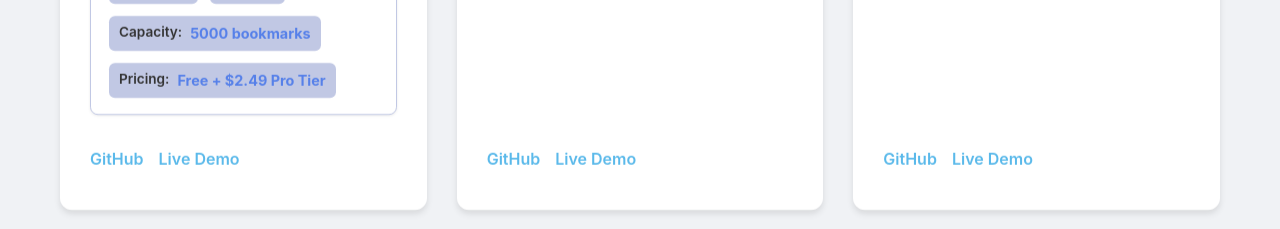
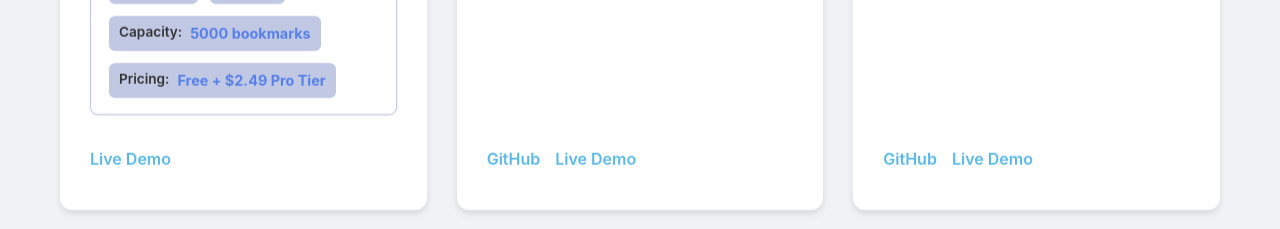
Before and after one commit to VisedFeline121/portfolio_site, a React (Vite) app in the folder portfolio-app/: page / in a window 1280 px wide. Shown: the part 3260-3489 px from the top of the page. Built offline with nearby package versions, Linux system fonts and the light colour scheme.

Commit message:
made project's github link optional and removed github link from pdfbookmark manager project card

```diff
--- a/portfolio-app/src/components/sections/Projects/Projects.tsx
+++ b/portfolio-app/src/components/sections/Projects/Projects.tsx
@@ -90,6 +90,7 @@ const Projects: React.FC = () => {
                                 )}
                                 <div className="project-spacer"></div>
                                 <div className="project-links">
+                                    {project.githubUrl && (
                                         <a
                                             href={project.githubUrl}
                                             target="_blank"
@@ -98,6 +99,7 @@ const Projects: React.FC = () => {
                                         >
                                             GitHub
                                         </a>
+                                    )}
                                     {project.liveUrl && (
                                         <a
                                             href={project.liveUrl}
--- a/portfolio-app/src/data/projects.ts
+++ b/portfolio-app/src/data/projects.ts
@@ -25,7 +25,6 @@ export const projects: Project[] = [
             "Adobe Premiere Pro":
                 "Learned video editing and rendering for the extension's demo video",
         },
-        githubUrl: "https://github.com/VisedFeline121/pdf-bookmark-manager",
         liveUrl: "https://pdfbookmarkmanager.com/",
         metrics: {
             users: 38,
```
Lines whose indentation alone changed are shown as unchanged.
